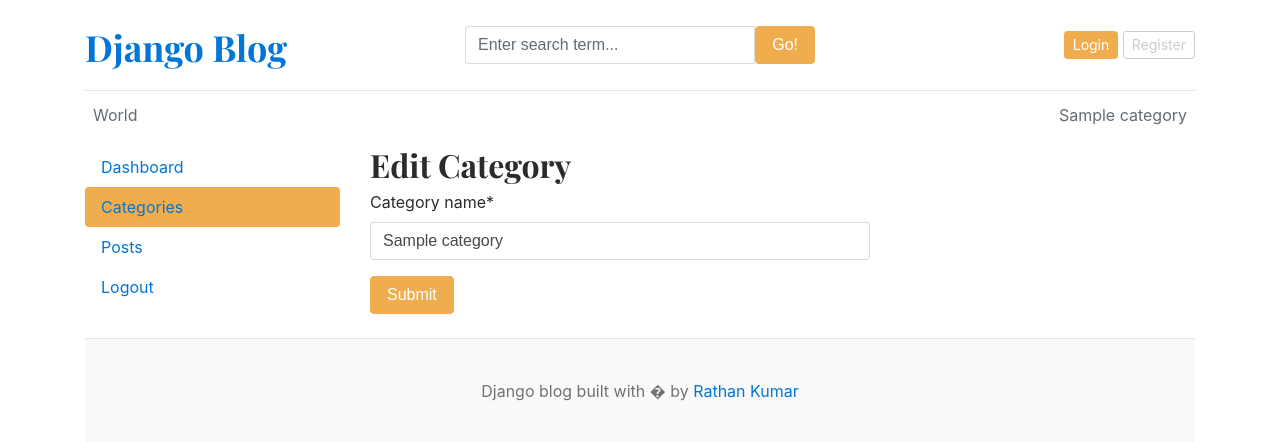
After one commit to AnshuBhatiaGit/djangoblog, a Django app: page /dashboard/categories/edit/1/ in a window 1280 px wide. The commit adds this page. Shown: the top 442 px of the page. Run offline with Django 4.2, Linux system fonts and the light colour scheme; tables that the repository leaves empty hold one stand-in row (values such as "Sample post"); some libraries are stand-ins or nearby versions.

Commit message:
category crud functionality

```diff
--- a/blog_main/settings.py
+++ b/blog_main/settings.py
@@ -41,6 +41,7 @@ INSTALLED_APPS = [
     "assignments",
     "crispy_forms",
     "crispy_bootstrap4",
+    "dashboards",
 ]
 
 MIDDLEWARE = [
--- a/blog_main/urls.py
+++ b/blog_main/urls.py
@@ -32,4 +32,6 @@ urlpatterns = [
     path("register", views.register, name="register"),
     path("login/", views.login, name="login"),
     path("logout/", views.logout, name="logout"),
+    # Dashboards
+    path("dashboard/", include("dashboards.urls")),
 ] + static(settings.MEDIA_URL, document_root=settings.MEDIA_ROOT)
--- a/blog_main/views.py
+++ b/blog_main/views.py
@@ -53,7 +53,7 @@ def login(request):
             user = auth.authenticate(username=username, password=password)
             if user is not None:
                 auth.login(request, user)
-            return redirect("home")
+            return redirect("dashboard")
     form = AuthenticationForm()
     context = {"form": form}
     return render(request, "login.html", context)
--- /dev/null
+++ b/dashboards/admin.py
@@ -0,0 +1,3 @@
+from django.contrib import admin
+
+# Register your models here.
--- /dev/null
+++ b/dashboards/apps.py
@@ -0,0 +1,6 @@
+from django.apps import AppConfig
+
+
+class DashboardsConfig(AppConfig):
+    default_auto_field = 'django.db.models.BigAutoField'
+    name = 'dashboards'
--- /dev/null
+++ b/dashboards/forms.py
@@ -0,0 +1,9 @@
+from django import forms
+
+from blogs.models import Category
+
+
+class CategoryForm(forms.ModelForm):
+    class Meta:
+        model = Category
+        fields = "__all__"
--- /dev/null
+++ b/dashboards/models.py
@@ -0,0 +1,3 @@
+from django.db import models
+
+# Create your models here.
--- /dev/null
+++ b/dashboards/tests.py
@@ -0,0 +1,3 @@
+from django.test import TestCase
+
+# Create your tests here.
--- /dev/null
+++ b/dashboards/urls.py
@@ -0,0 +1,10 @@
+from django.urls import path
+from . import views
+
+urlpatterns = [
+    path("", views.dashboard, name="dashboard"),
+    path("categories/", views.categories, name="categories"),
+    path("categories/add/", views.add_category, name="add_category"),
+    path("categories/edit/<int:pk>/", views.edit_category, name="edit_category"),
+    path("categories/delete/<int:pk>/", views.delete_category, name="delete_category"),
+]
--- /dev/null
+++ b/dashboards/views.py
@@ -0,0 +1,53 @@
+from django.shortcuts import get_object_or_404, redirect, render
+from blogs.models import Blog, Category
+from django.contrib.auth.decorators import login_required
+
+from .forms import CategoryForm
+
+
+# Create your views here.
+@login_required(login_url="login")
+def dashboard(request):
+    category_count = Category.objects.all().count()
+    blogs_count = Blog.objects.all().count()
+
+    context = {"category_count": category_count, "blogs_count": blogs_count}
+    return render(request, "dashboard/dashboard.html", context)
+
+
+def categories(request):
+    return render(request, "dashboard/categories.html")
+
+
+def add_category(request):
+    if request.method == "POST":
+        form = CategoryForm(request.POST)
+        if form.is_valid():
+            form.save()
+            return redirect("categories")
+    form = CategoryForm()
+    context = {
+        "form": form,
+    }
+    return render(request, "dashboard/add_category.html", context)
+
+
+def edit_category(request, pk):
+    category = get_object_or_404(Category, pk=pk)
+    if request.method == "POST":
+        form = CategoryForm(request.POST, instance=category)
+        if form.is_valid():
+            form.save()
+            return redirect("categories")
+    form = CategoryForm(instance=category)
+    context = {
+        "form": form,
+        "category": category,
+    }
+    return render(request, "dashboard/edit_category.html", context)
+
+
+def delete_category(request, pk):
+    category = get_object_or_404(Category, pk=pk)
+    category.delete()
+    return redirect("categories")
--- /dev/null
+++ b/requirements.txt
@@ -0,0 +1,6 @@
+asgiref==3.7.2
+crispy-bootstrap4==2022.1
+Django==4.2.4
+django-crispy-forms==2.0
+Pillow==10.0.0
+sqlparse==0.4.4
--- a/templates/base.html
+++ b/templates/base.html
@@ -17,6 +17,7 @@
       rel="stylesheet"
     />
     <link href="{% static 'css/blog.css' %}" rel="stylesheet" />
+    <link rel="stylesheet" href="https://cdnjs.cloudflare.com/ajax/libs/font-awesome/4.7.0/css/font-awesome.min.css">
   </head>
   <body>
     <div class="container">
@@ -48,9 +49,9 @@
             <a class="btn btn-sm btn-warning" href="{%url 'login' %}">Login</a> &nbsp;
             <a class="btn btn-sm btn-outline-secondary" href="{% url 'register'%}">Register</a>
             {% else %}
-            <span> You are logged in as {{user}}</span>
+            <span> <a href="{% url 'dashboard' %}">Dashboard</a></span>
             &emsp;
-            <span><a href="{%url 'logout'%}">Logout</a></span>
+            <span><a href="{% url 'logout'%}">Logout</a></span>
             {% endif %}
           </div>
         </div>
--- /dev/null
+++ b/templates/dashboard/edit_category.html
@@ -0,0 +1,24 @@
+{% extends 'base.html' %} {%block content%} {% load crispy_forms_tags%}
+
+<div class="row">
+  <!-- Left sidebar -->
+  <!-- Load the side bar here-->
+  {% include 'dashboard/sidebar.html' %}
+
+  <!-- Right sidebar -->
+  <div class="col-md-9">
+    <h2>Edit Category</h2>
+
+    <form
+      action="{% url 'edit_category' category.id %}"
+      method="POST"
+      style="width: 500px"
+    >
+      {%csrf_token%} {{form | crispy }}
+      <button type="submit" class="btn btn-warning">Submit</button>
+    </form>
+    <br />
+  </div>
+</div>
+
+{% endblock %}
--- /dev/null
+++ b/templates/dashboard/sidebar.html
@@ -0,0 +1,16 @@
+<div class="col-md-3">
+  <div class="nav flex-column nav-pills bg-light" aria-orientation="vertical">
+    <a
+      href="{% url 'dashboard' %}"
+      class="nav-link text-dark {% if '/dashboard/' == request.path %} bg-warning{%endif%}"
+      >Dashboard</a
+    >
+    <a
+      href="{% url 'categories' %}"
+      class="nav-link text-dark {% if '/categories/' in request.path %} bg-warning{%endif%}"
+      >Categories</a
+    >
+    <a href="" class="nav-link text-dark">Posts</a>
+    <a href="" class="nav-link text-dark">Logout</a>
+  </div>
+</div>
```
Also changed, not shown: templates/dashboard/add_category.html (added, +20 -0 lines), templates/dashboard/categories.html (added, +48 -0 lines), templates/dashboard/dashboard.html (added, +36 -0 lines), dashboards/__init__.py (added), dashboards/migrations/__init__.py (added).
